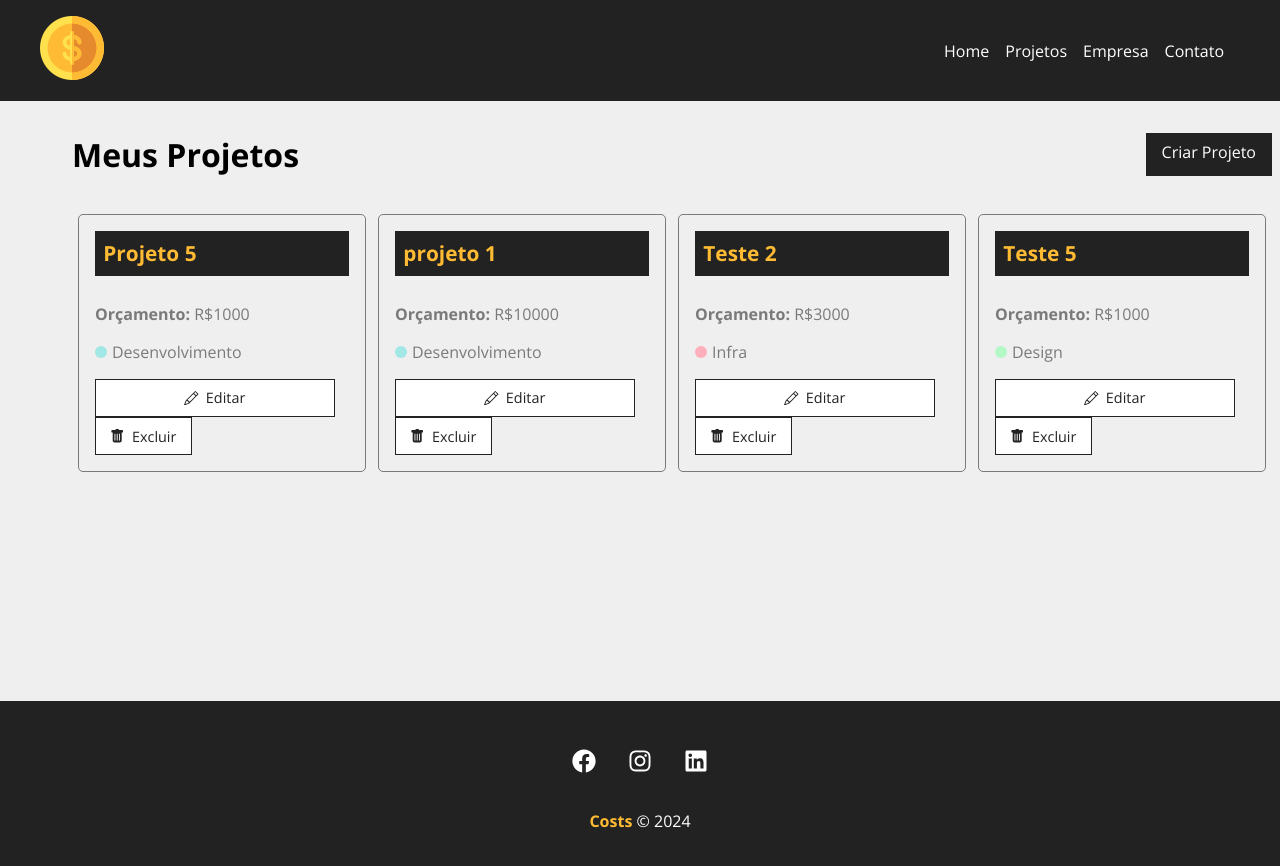
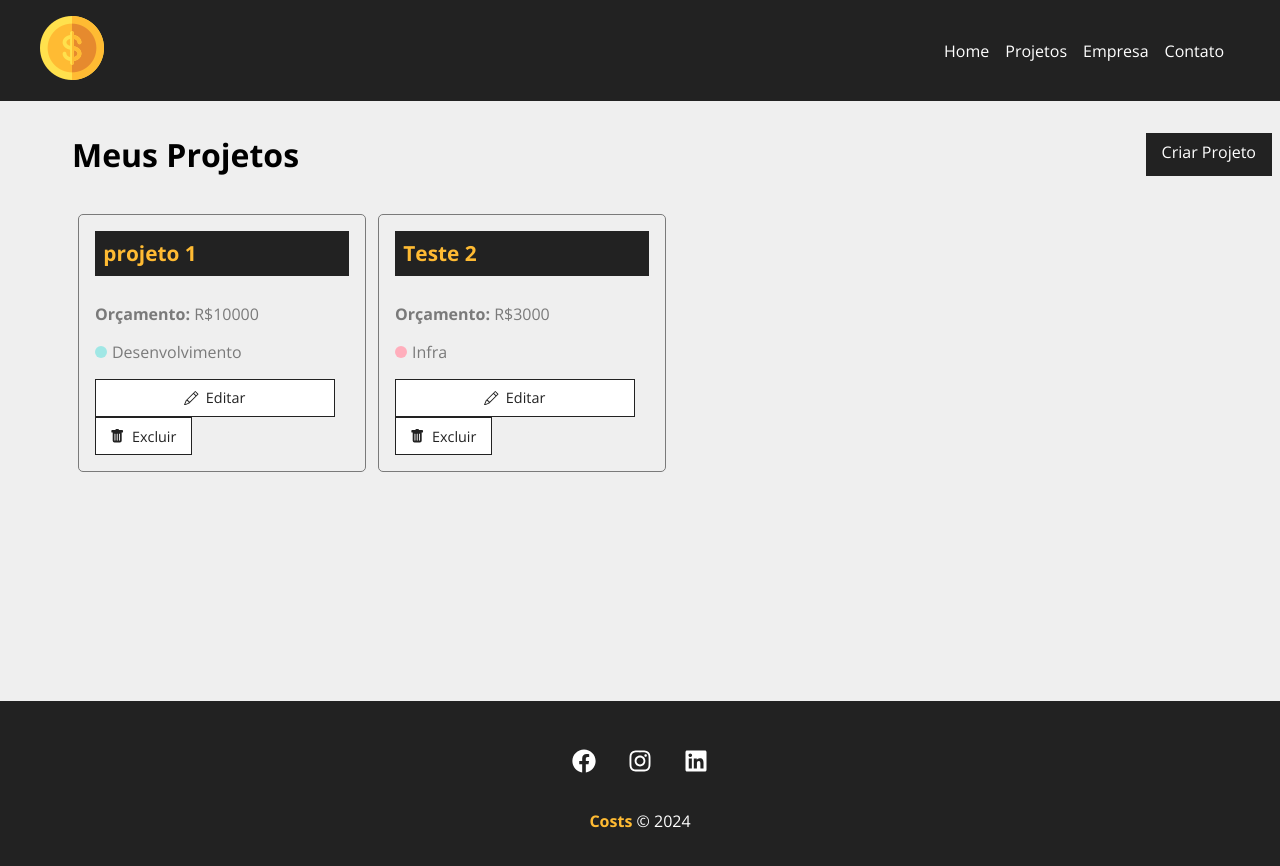
Before and after one commit to dimasdevspro/costs, a React (Create React App) app: page /projects in a window 1280 px wide. Shown: the top 866 px of the page. Built offline with nearby package versions, Linux system fonts and the light colour scheme; data requests are answered from the project's data file.

Commit message:
add delete method

```diff
--- a/db.json
+++ b/db.json
@@ -1,16 +1,5 @@
 {
   "projects": [
-    {
-      "id": "72b9",
-      "name": "Projeto 5",
-      "budget": "1000",
-      "category": {
-        "id": "2",
-        "name": "Desenvolvimento"
-      },
-      "cost": 0,
-      "services": []
-    },
     {
       "id": "8f71",
       "name": "projeto 1",
@@ -29,17 +18,6 @@
       "category": {
         "id": "1",
         "name": "Infra"
-      },
-      "cost": 0,
-      "services": []
-    },
-    {
-      "id": "ef96",
-      "name": "Teste 5",
-      "budget": "1000",
-      "category": {
-        "id": "3",
-        "name": "Design"
       },
       "cost": 0,
       "services": []
--- a/src/components/pages/Projects.js
+++ b/src/components/pages/Projects.js
@@ -11,6 +11,7 @@
 function Projects(){
     const [projects, setProjects] = useState([])
     const [removeLoading, setRemoveLoading] = useState(false)
+    const [projectMessage, setProjectMessage] = useState('')
 
     const location = useLocation()
     let message = ''
@@ -35,6 +36,20 @@
         }, 300);
     }, [])
 
+    function removeProject(id){
+        fetch(`http://localhost:5000/projects/${id}`, {
+            method: 'DELETE',
+            headers: {
+                'Content-Type': 'application/json'
+            },
+        }).then(resp => resp.json())
+        .then(data => {
+            setProjects(projects.filter((project) => project.id !== id))
+            setProjectMessage('Projeto removido com sucesso!')
+        })
+        .catch(err => console.log(err))
+    }
+
     return (
         <div className={styles.project_container}>
             <div className={styles.title_container}>
@@ -42,15 +57,19 @@
             <LinkButton to='/newproject ' text='Criar Projeto'/>
             </div>
             {message && <Message type="sucess" msg={message} />}
+            {projectMessage && <Message type="sucess" msg={projectMessage} />}
             <Container customClass="start">
                 {projects.length > 0 &&
-                projects.map((project) => <ProjectCard
-                id={project.id}
-                name={project.name}
-                budget={project.budget}
-                category={project.category.name}
-                key={project.id}
-                />)}
+                projects.map((project) =>
+                <ProjectCard
+                    id={project.id}
+                    name={project.name}
+                    budget={project.budget}
+                    category={project.category.name}
+                    key={project.id}
+                    handleRemove={removeProject}
+                />
+                )}
                 {!removeLoading && <Loading />}
                 {removeLoading && projects.length === 0 && (
                     <p>Não há projetos cadastrados!</p>
--- a/src/components/project/ProjectCard.js
+++ b/src/components/project/ProjectCard.js
@@ -5,6 +5,12 @@
 import { BsPencil, BsFillTrashFill } from 'react-icons/bs'
 
 function ProjectCard({id, name, budget, category, handleRemove}){
+
+    const remove = (e) => {
+        e.preventDefault()
+        handleRemove(id)
+    }
+
     return (
         <div className={styles.project_card}>
             <h4>{name}</h4>
@@ -18,7 +24,7 @@
                     <Link to='/'>
                         <BsPencil/> Editar
                     </Link>
-                    <button>
+                    <button onClick={remove}>
                         <BsFillTrashFill /> Excluir
                     </button>
                 </div>
```
